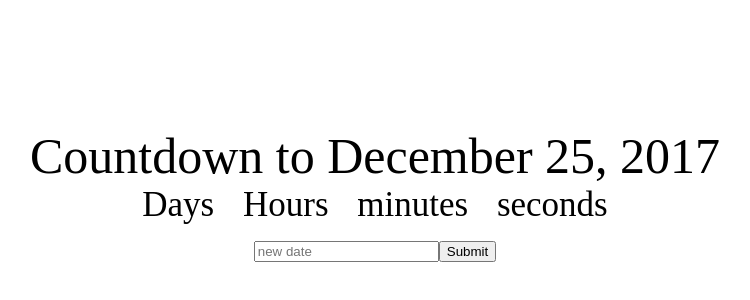
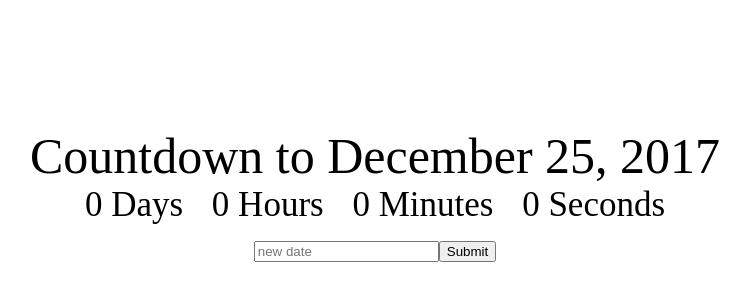
Before and after one commit to benjaminhuanghuang/react-seed, a React (Create React App) app: page / in a window 1280 px wide. Shown: the part 126-426 px from the top of the page, without its empty margins (265-1015 px from the left). Built offline with nearby package versions, Linux system fonts and the light colour scheme.

Commit message:
extract clock component from app

```diff
--- a/src/app.jsx
+++ b/src/app.jsx
@@ -1,4 +1,6 @@
 import React, {Component} from 'react';
+
+import Clock from './clock';
 import './app.css'
 
 class App extends Component{
@@ -7,24 +9,19 @@
         super(props);
         this.state = {
             deadline: 'December 25, 2017',
-            counter: 0
+            newDeadline: ''
         };
     }
 
     changeDeadline(){
-        this.setState({deadline: "November 25, 2017"});
+        this.setState({deadline: this.state.newDeadline});
     }
     render(){
         return (<div className="app">
                     <div className="app-title"> Countdown to {this.state.deadline}</div>
+                    <Clock/>
                     <div>
-                        <div className="time"> Days </div>
-                        <div className="time"> Hours </div>
-                        <div className="time"> minutes</div>
-                        <div className="time"> seconds</div>
-                    </div>
-                    <div>
-                        <input type="text" placeholder='new date'/>
+                        <input type="text" placeholder='new date' onChange={event=>this.setState({newDeadline:event.target.val})}/>
                         <button onClick={()=>this.changeDeadline()}>Submit</button>
                     </div>
                 </div>)
--- /dev/null
+++ b/src/clock.jsx
@@ -0,0 +1,23 @@
+import React, {Component} from 'react';
+import './app.css'
+
+class Clock extends Component{
+    constructor(props){
+        super(props);
+        this.state={
+            days:0,
+            hours:0,
+            minutes:0,
+            seconds:0
+        }
+    }
+    render(){
+            return (<div>
+                        <div className="time"> {this.state.days} Days</div>
+                        <div className="time"> {this.state.hours} Hours</div>
+                        <div className="time"> {this.state.minutes} Minutes</div>
+                        <div className="time"> {this.state.seconds} Seconds</div>
+                    </div>);
+    }
+}
+export default Clock;
```
Also changed, not shown: src/component_template.jsx (added, +15 -0 lines).
